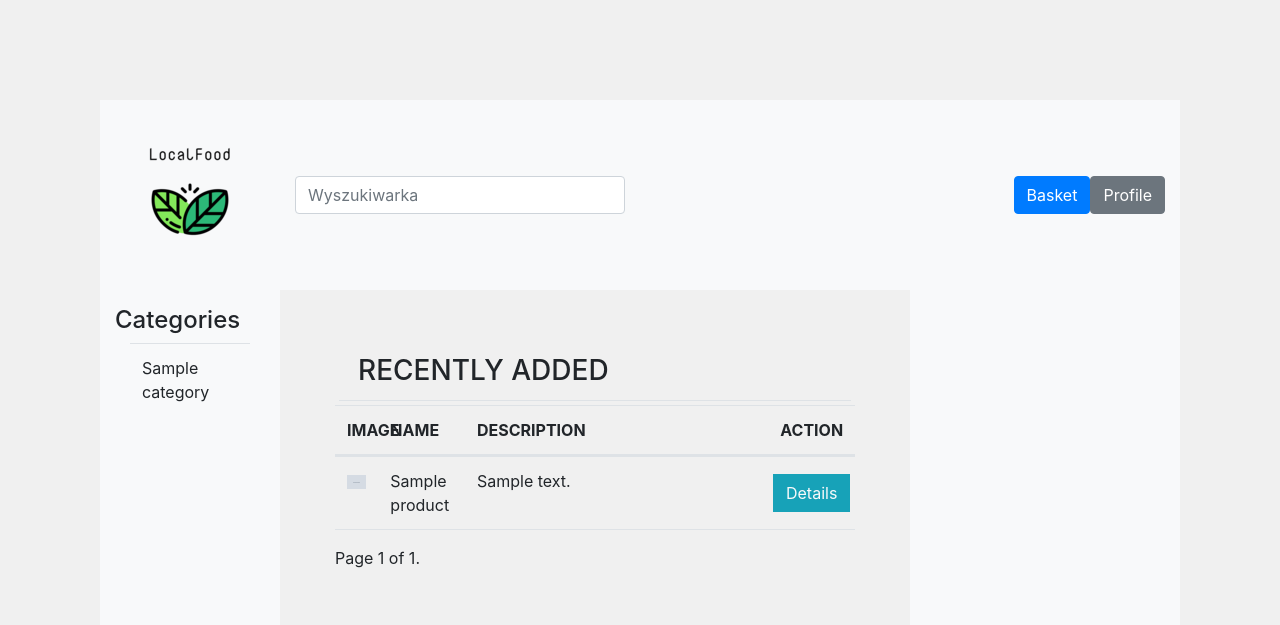
After one commit to PiotrJanicki1/LocalFood, a Django app: page /home/ in a window 1280 px wide. The commit adds this page. Shown: the top 625 px of the page. Run offline with Django 5.2, Linux system fonts and the light colour scheme; a user stored in the database is signed in; tables that the repository leaves empty hold one stand-in row (values such as "Sample post"); grey boxes marked "Sample" are stand-in pictures; some libraries are stand-ins or nearby versions.

Commit message:
"Modified the base template to display products added by sellers."

```diff
--- a/localfood_app/context_processors.py
+++ b/localfood_app/context_processors.py
@@ -1,4 +1,5 @@
-from .models import Category
+from .models import Category, User
+
 
 def categories(request):
     return {
--- /dev/null
+++ b/localfood_app/templates/localfood_app/base.html
@@ -0,0 +1,120 @@
+{% load static %}
+<!DOCTYPE html>
+<html lang="pl">
+<head>
+    <meta charset="UTF-8">
+    <meta name="viewport" content="width=device-width, initial-scale=1.0">
+    <title>{% block title %}Home page{% endblock %}</title>
+    <!-- Bootstrap CSS -->
+    <link href="https://stackpath.bootstrapcdn.com/bootstrap/4.5.2/css/bootstrap.min.css" rel="stylesheet">
+    <link rel="stylesheet" href="{% static 'css/style.css' %}">
+</head>
+<body>
+    <div class="main-container">
+        <div class="container-fluid">
+            <header class="row bg-light py-3 align-items-center">
+                <div class="col-2">
+                    <h1 id="logo">
+                        <a href="{% url 'localfood_app:home' %}">
+                            <img src="{% static 'images/localfood_app/logo2.png' %}" alt="Logo">
+                        </a>
+                    </h1>
+                </div>
+                <div class="col-4 text-right">
+                    <input type="text" id="search" class="form-control" placeholder="Wyszukiwarka">
+                </div>
+                {% if request.user.is_authenticated %}
+                    {% if request.user.is_buyer %}
+                        <div class="col-6 header-buttons">
+                            <a class="btn btn-primary">Basket</a>
+                            <a class="btn btn-secondary">Profile</a>
+                        </div>
+                    {% elif request.user.is_seller %}
+                        <div class="col-6 header-buttons">
+                            <a href="/sales/" class="btn btn-primary">Sales</a>
+                            <a class="btn btn-secondary">Profile</a>
+                        </div>
+                    {% endif %}
+                {% endif %}
+            </header>
+            <div class="row">
+                <nav class="col-md-2 bg-light py-3">
+                    <h4>Categories</h4>
+                    <div class="container">
+                        <table class="table">
+                            <tbody>
+                                {% for category in categories %}
+                                    <tr>
+                                        <td>{{ category.name }}</td>
+                                    </tr>
+                                {% endfor %}
+                            </tbody>
+                        </table>
+                    </div>
+                </nav>
+                <main class="col-md-7 py-3">
+                    {% block content %}
+                         {% load static %}
+                            <div class="dashboard-content border-dashed p-3 m-4 view-height">
+                                <div class="row border-bottom border-3 p-1 m-1">
+                                    <div class="col noPadding">
+                                        <h3 class="color-header text-uppercase"> Recently added</h3>
+                                    </div>
+                                </div>
+                                <table class="table border-bottom schedules-content">
+                                    <thead>
+                                        <tr class="d-flex text-color-darker">
+                                            <th scope="col" class="col-1">IMAGE</th>
+                                            <th scope="col" class="col-2">NAME</th>
+                                            <th scope="col" class="col-7">DESCRIPTION</th>
+                                            <th scope="col" class="col-2 center">ACTION</th>
+                                        </tr>
+                                    </thead>
+                                    <tbody class="text-color-lighter">
+                                        {% for product in products %}
+                                        <tr class="d-flex">
+                                            <td class="col-1">
+                                                {% if product.get_primary_image %}
+                                                    <img src="{{ product.get_primary_image.file_path.url }}" alt="{{ product.name }}" class="img-fluid">
+                                                {% else %}
+                                                    <img src="{% static 'default-image.jpg' %}" alt="No image" class="img-thumbnail" style="width: 100px; height: auto;">
+                                                {% endif %}
+                                            </td>
+                                            <td class="col-2">{{ product.name }}</td>
+                                            <td class="col-7">{{ product.description }}</td>
+                                            <td class="col-2 d-flex align-items-center justify-content-center flex-wrap">
+                                                <a href="" class="btn btn-info rounded-0 text-light m-1">Details</a>
+                                            </td>
+                                        </tr>
+                                        {% endfor %}
+                                    </tbody>
+                                </table>
+                                <div class="pagination">
+                                    <span class="step-links">
+                                        {% if products.has_previous %}
+                                            <a href="?page=1">&laquo; first</a>
+                                            <a href="?page={{ products.previous_page_number }}">previous</a>
+                                        {% endif %}
+                                        <span class="current">
+                                            Page {{ products.number }} of {{ products.paginator.num_pages }}.
+                                        </span>
+                                        {% if products.has_next %}
+                                            <a href="?page={{ products.next_page_number }}">next</a>
+                                            <a href="?page={{ products.paginator.num_pages }}">last &raquo;</a>
+                                        {% endif %}
+                                    </span>
+                                </div>
+                            </div>
+                    {% endblock %}
+                </main>
+                <aside class="col-md-3 bg-light py-3">
+                </aside>
+            </div>
+        </div>
+    </div>
+    <!-- Bootstrap JS and dependencies -->
+    <script src="https://code.jquery.com/jquery-3.5.1.slim.min.js"></script>
+    <script src="https://cdn.jsdelivr.net/npm/@popperjs/core@2.9.3/dist/umd/popper.min.js"></script>
+    <script src="https://stackpath.bootstrapcdn.com/bootstrap/4.5.2/js/bootstrap.min.js"></script>
+</body>
+</html>
--- a/localfood_app/templates/localfood_app/dashboard_business.html
+++ /dev/null
@@ -1,5 +0,0 @@
-{% extends 'localfood_app/base_business.html' %}
-
-{% block content %}
-
-{% endblock %}
--- a/localfood_app/views.py
+++ b/localfood_app/views.py
@@ -9,19 +9,13 @@ from django.contrib.auth.mixins import LoginRequiredMixin
 
 class HomePageView(LoginRequiredMixin, View):
     def get(self, request):
-        user = request.user
-
-        products = Product.objects.order_by('-created_at')
+        paginator = Paginator(Product.objects.all().order_by('-created_at'), 10)
+        page = request.GET.get('page')
+        products = paginator.get_page(page)
         ctx = {
             'products': products
         }
-
-        if user.is_buyer:
-            template_name = 'localfood_app/dashboard_consumer.html'
-        elif user.is_seller:
-            template_name = 'localfood_app/dashboard_business.html'
-
-        return render(request, template_name, ctx)
+        return render(request, 'localfood_app/base.html', ctx)
 
 
 class CreateUserView(View):
@@ -48,7 +42,7 @@ class CreateUserView(View):
                 user.is_buyer = True
 
             user.save()
-            return redirect('login')
+            return redirect('localfood_app:login')
         else:
             return render(request, 'localfood_app/signup.html', {'form': form})
 
@@ -97,7 +91,7 @@ class AddProductView(View):
                     file_path=request.FILES['file_path'],
                 )
 
-            return redirect('localfood_app:sales')
+            return redirect('localfood_app:ongoing_sale')
         return render(request, 'localfood_app/add_product.html', {'form': form})
 
 
--- a/static/css/style.css
+++ b/static/css/style.css
@@ -3,11 +3,11 @@
     justify-content: flex-end;
 }
 .header-buttons button {
-    margin-left: 10px;
+    margin-left: 100px;
 }
 
 body{
-    margin: 20px;
+    margin: 100px;
     background-color: #f0f0f0;
 
 }
```
Also changed, not shown: localfood_app/templates/localfood_app/base_business.html (deleted, +0 -60 lines), localfood_app/templates/localfood_app/base_consumer.html (deleted, +0 -60 lines), localfood_app/templates/localfood_app/base_sales_page.html (+7 -8 lines), localfood_app/templates/localfood_app/login.html (added, +13 -0 lines).
